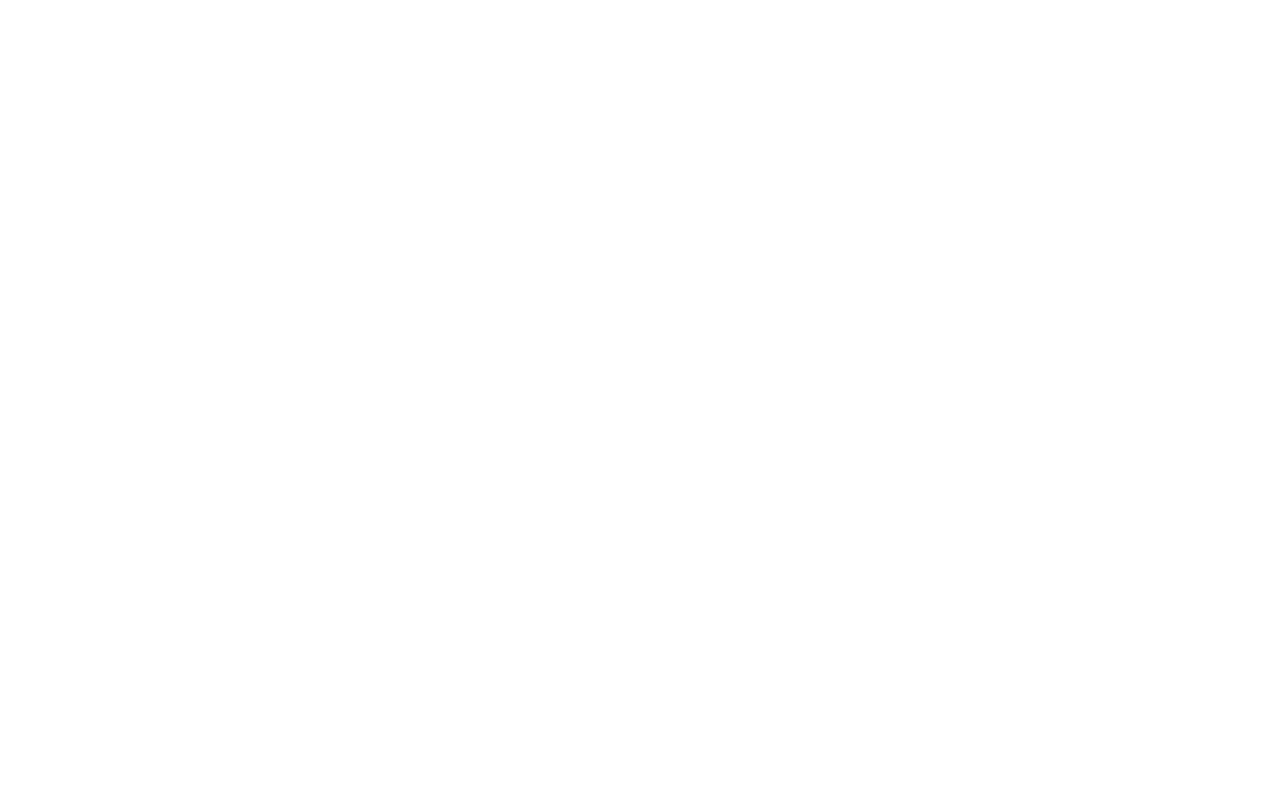
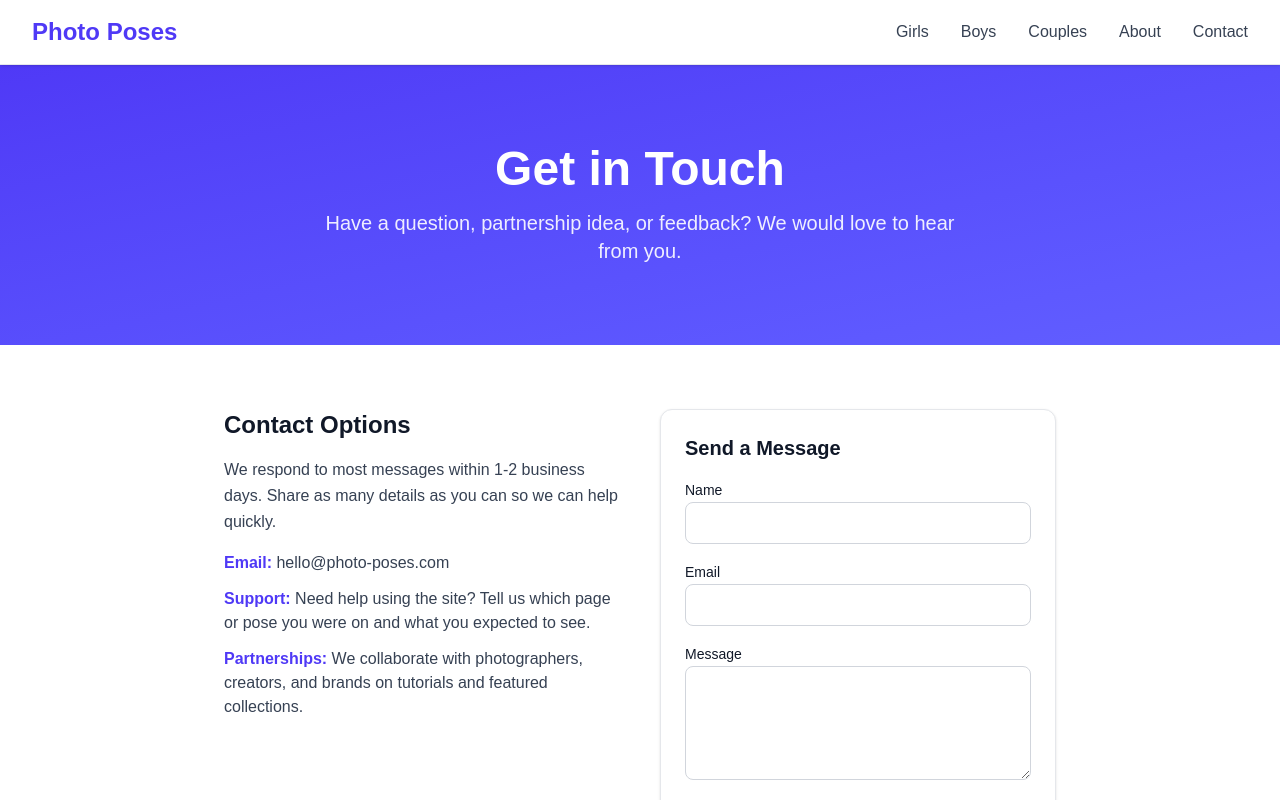
Before and after one commit to nikitaluhar27-sketch/pose-project, a Next.js app: page /contact in a window 1280 px wide. Before the commit this address had no page. Shown: the top 800 px of the page. Built offline with nearby package versions, Linux system fonts and the light colour scheme.

Commit message:
Initial commit

```diff
--- /dev/null
+++ b/app/about/page.jsx
@@ -0,0 +1,72 @@
+export const metadata = {
+  title: "About | Photo Poses Platform",
+  description:
+    "Learn about the team and mission behind Photo Poses Platform, your guide to confident, expressive photography poses.",
+};
+
+export default function AboutPage() {
+  return (
+    <div className="min-h-screen bg-white dark:bg-gray-950 text-gray-900 dark:text-gray-100 pb-20">
+      <section className="bg-gradient-to-br from-indigo-600 to-indigo-500 text-white py-16 md:py-20">
+        <div className="max-w-5xl mx-auto px-4 sm:px-6 lg:px-8 text-center">
+          <h1 className="text-4xl md:text-5xl font-bold mb-4">About Photo Poses</h1>
+          <p className="text-lg md:text-xl text-white/90 max-w-3xl mx-auto">
+            We make posing feel effortless with clear guidance, inspiration, and tips trusted by creators and photographers worldwide.
+          </p>
+        </div>
+      </section>
+
+      <section className="max-w-6xl mx-auto px-4 sm:px-6 lg:px-8 mt-16 space-y-12">
+        <div className="grid gap-10 md:grid-cols-2 items-center">
+          <div className="space-y-4">
+            <h2 className="text-3xl font-bold">Our Mission</h2>
+            <p className="text-gray-700 dark:text-gray-300 leading-relaxed">
+              We believe anyone can look confident on camera with the right coaching. Our platform curates poses, body language tips, and step-by-step breakdowns so you can focus on telling your story instead of worrying about what to do with your hands.
+            </p>
+            <p className="text-gray-700 dark:text-gray-300 leading-relaxed">
+              Whether you are a beginner, content creator, or professional photographer, we want to be the companion that removes friction and sparks new ideas for every shoot.
+            </p>
+          </div>
+          <div className="bg-indigo-50 dark:bg-gray-900 border border-indigo-100 dark:border-gray-800 rounded-2xl p-8 shadow-sm">
+            <h3 className="text-xl font-semibold mb-4">What You'll Find Here</h3>
+            <ul className="space-y-3 text-gray-700 dark:text-gray-300">
+              <li className="flex items-start space-x-3">
+                <span className="mt-1 h-2 w-2 rounded-full bg-indigo-500" aria-hidden="true" />
+                <span>Curated pose collections for different styles, moods, and occasions.</span>
+              </li>
+              <li className="flex items-start space-x-3">
+                <span className="mt-1 h-2 w-2 rounded-full bg-indigo-500" aria-hidden="true" />
+                <span>Step-by-step pointers to improve posture, angles, and expressions.</span>
+              </li>
+              <li className="flex items-start space-x-3">
+                <span className="mt-1 h-2 w-2 rounded-full bg-indigo-500" aria-hidden="true" />
+                <span>Search and discovery tools to surface exactly what you need, fast.</span>
+              </li>
+            </ul>
+          </div>
+        </div>
+
+        <div className="grid gap-8 md:grid-cols-3">
+          {[{
+            title: "Inclusive Inspiration",
+            desc: "Poses for girls, boys, and couples with options across casual, formal, and creative looks.",
+          }, {
+            title: "Practical Guidance",
+            desc: "Clear tips on body language, framing, and confidence cues you can apply right away.",
+          }, {
+            title: "Creator Friendly",
+            desc: "Save time planning shoots and keep your feed fresh with new ideas every week.",
+          }].map((item) => (
+            <div
+              key={item.title}
+              className="bg-white dark:bg-gray-900 border border-gray-200 dark:border-gray-800 rounded-xl p-6 shadow-sm"
+            >
+              <h3 className="text-xl font-semibold mb-2 text-indigo-600 dark:text-indigo-400">{item.title}</h3>
+              <p className="text-gray-700 dark:text-gray-300 leading-relaxed">{item.desc}</p>
+            </div>
+          ))}
+        </div>
+      </section>
+    </div>
+  );
+}
--- /dev/null
+++ b/app/contact/page.jsx
@@ -0,0 +1,93 @@
+export const metadata = {
+  title: "Contact | Photo Poses Platform",
+  description:
+    "Contact the Photo Poses team for partnerships, feedback, or questions about our pose guides and resources.",
+};
+
+export default function ContactPage() {
+  return (
+    <div className="min-h-screen bg-white dark:bg-gray-950 text-gray-900 dark:text-gray-100 pb-20">
+      <section className="bg-gradient-to-br from-indigo-600 to-indigo-500 text-white py-16 md:py-20">
+        <div className="max-w-4xl mx-auto px-4 sm:px-6 lg:px-8 text-center">
+          <h1 className="text-4xl md:text-5xl font-bold mb-4">Get in Touch</h1>
+          <p className="text-lg md:text-xl text-white/90 max-w-2xl mx-auto">
+            Have a question, partnership idea, or feedback? We would love to hear from you.
+          </p>
+        </div>
+      </section>
+
+      <section className="max-w-4xl mx-auto px-4 sm:px-6 lg:px-8 mt-16 grid gap-10 md:grid-cols-2 items-start">
+        <div className="space-y-4">
+          <h2 className="text-2xl font-bold">Contact Options</h2>
+          <p className="text-gray-700 dark:text-gray-300 leading-relaxed">
+            We respond to most messages within 1-2 business days. Share as many details as you can so we can help quickly.
+          </p>
+          <div className="space-y-3 text-gray-700 dark:text-gray-300">
+            <div>
+              <span className="font-semibold text-indigo-600 dark:text-indigo-400">Email: </span>
+              <a
+                className="hover:text-indigo-600 dark:hover:text-indigo-300 transition-colors"
+                href="mailto:hello@photo-poses.com"
+              >
+                hello@photo-poses.com
+              </a>
+            </div>
+            <div>
+              <span className="font-semibold text-indigo-600 dark:text-indigo-400">Support: </span>
+              Need help using the site? Tell us which page or pose you were on and what you expected to see.
+            </div>
+            <div>
+              <span className="font-semibold text-indigo-600 dark:text-indigo-400">Partnerships: </span>
+              We collaborate with photographers, creators, and brands on tutorials and featured collections.
+            </div>
+          </div>
+        </div>
+
+        <div className="bg-white dark:bg-gray-900 border border-gray-200 dark:border-gray-800 rounded-xl p-6 shadow-sm">
+          <h3 className="text-xl font-semibold mb-4">Send a Message</h3>
+          <form className="space-y-4" action="https://formspree.io/f/mqaejbvv" method="POST">
+            <div className="space-y-2">
+              <label className="text-sm font-medium" htmlFor="name">Name</label>
+              <input
+                id="name"
+                name="name"
+                type="text"
+                required
+                className="w-full rounded-lg border border-gray-300 dark:border-gray-700 bg-white dark:bg-gray-800 px-3 py-2 focus:outline-none focus:ring-2 focus:ring-indigo-500"
+              />
+            </div>
+            <div className="space-y-2">
+              <label className="text-sm font-medium" htmlFor="email">Email</label>
+              <input
+                id="email"
+                name="email"
+                type="email"
+                required
+                className="w-full rounded-lg border border-gray-300 dark:border-gray-700 bg-white dark:bg-gray-800 px-3 py-2 focus:outline-none focus:ring-2 focus:ring-indigo-500"
+              />
+            </div>
+            <div className="space-y-2">
+              <label className="text-sm font-medium" htmlFor="message">Message</label>
+              <textarea
+                id="message"
+                name="message"
+                rows={4}
+                required
+                className="w-full rounded-lg border border-gray-300 dark:border-gray-700 bg-white dark:bg-gray-800 px-3 py-2 focus:outline-none focus:ring-2 focus:ring-indigo-500"
+              />
+            </div>
+            <button
+              type="submit"
+              className="w-full bg-indigo-600 hover:bg-indigo-700 text-white font-semibold py-2.5 rounded-lg transition-colors"
+            >
+              Send Message
+            </button>
+          </form>
+          <p className="text-xs text-gray-500 dark:text-gray-400 mt-3">
+            This form uses Formspree for simple submissions. Replace the endpoint with your preferred provider when ready.
+          </p>
+        </div>
+      </section>
+    </div>
+  );
+}
--- a/components/Navbar.jsx
+++ b/components/Navbar.jsx
@@ -29,6 +29,18 @@ export default function Navbar() {
             >
               Couples
             </Link>
+            <Link
+              href="/about"
+              className="text-gray-700 dark:text-gray-300 hover:text-indigo-600 dark:hover:text-indigo-400 transition-colors font-medium"
+            >
+              About
+            </Link>
+            <Link
+              href="/contact"
+              className="text-gray-700 dark:text-gray-300 hover:text-indigo-600 dark:hover:text-indigo-400 transition-colors font-medium"
+            >
+              Contact
+            </Link>
           </div>
         </div>
       </div>
```
Also changed, not shown: jsconfig.json (added, +17 -0 lines).
